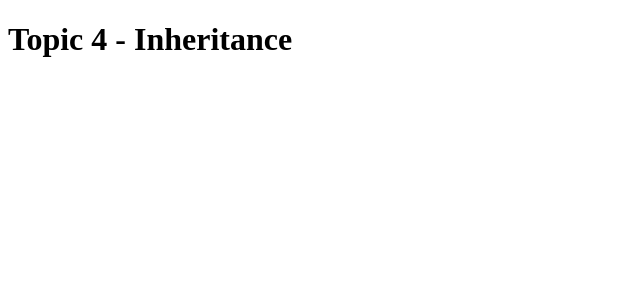
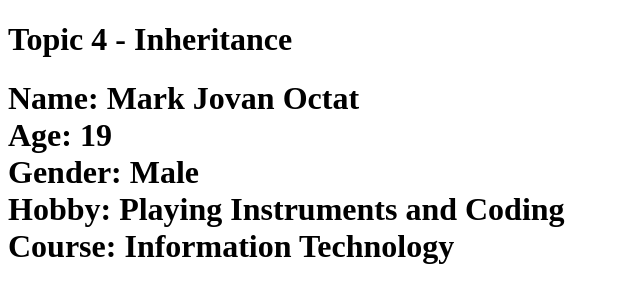
Before and after one commit to DashadotT/it21c, a plain HTML site: page L04_Inheritance.html in a window 1280 px wide. Shown: the whole page, without its empty margins (0-640 px from the left). Drawn offline with Linux system fonts and the light colour scheme.

Commit message:
L04-Added instance of the cperson class, and added code for calling methods

```diff
--- a/L04_Inheritance.html
+++ b/L04_Inheritance.html
@@ -84,9 +84,16 @@
             displayInfoHTML() {
                 super.displayInfoHTML();
                 const personElement = document.getElementById('personOne');
-                personElement.innerHTML += `<br><strong>Major:</strong> ${this.course}`;
+                personElement.innerHTML += `<br><strong>Course:</strong> ${this.course}`;
             }
         }
+
+        // Creating an object (instance) of the Person class
+        const studenOne = new Student('Mark Jovan Octat', 19, 'Male', 'Playing Instruments and Coding', 'Information Technology');
+
+        // Calling methods
+        studenOne.displayInfo();
+        studenOne.displayInfoHTML();
 
     </script>
 
```
